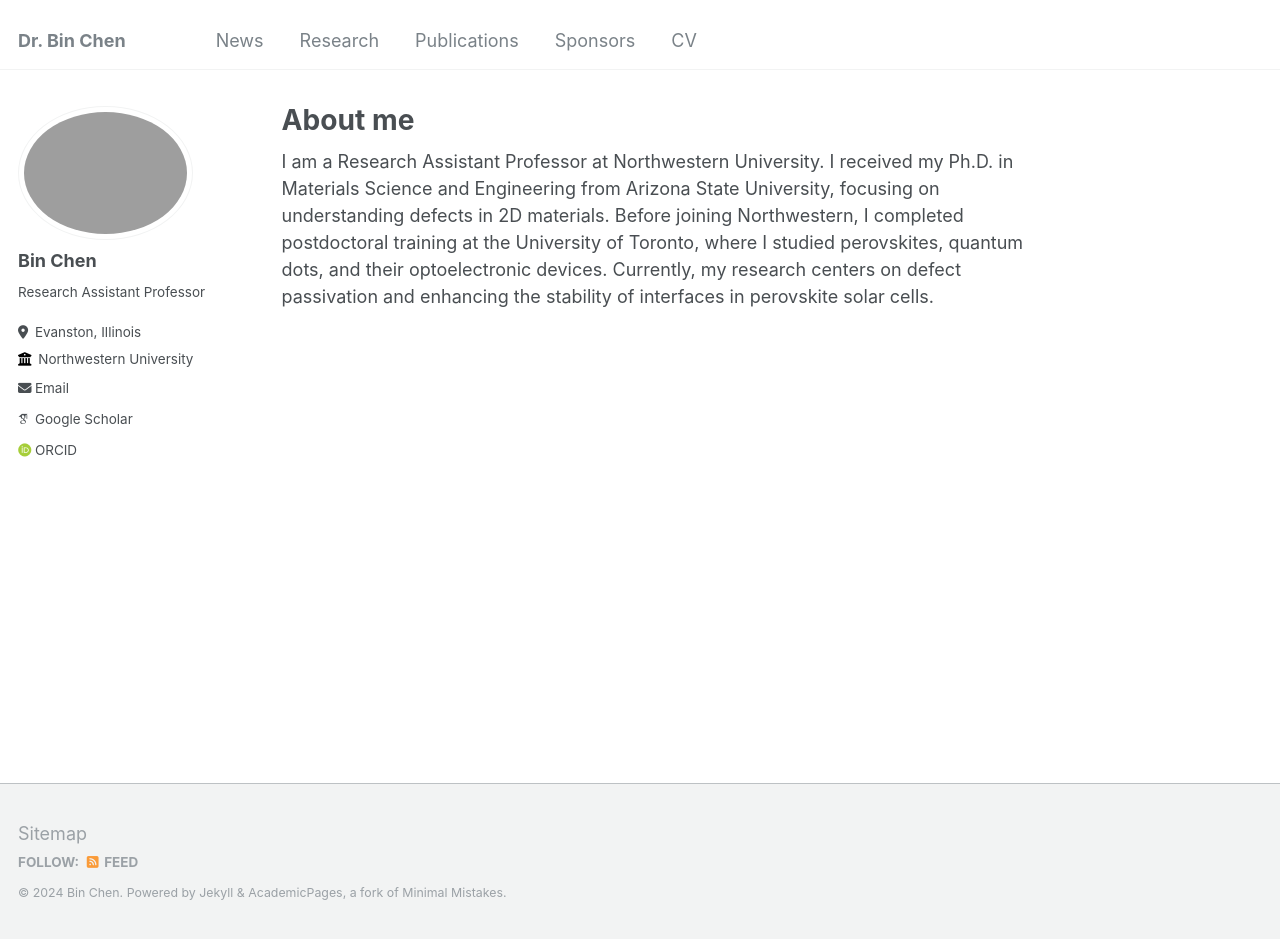
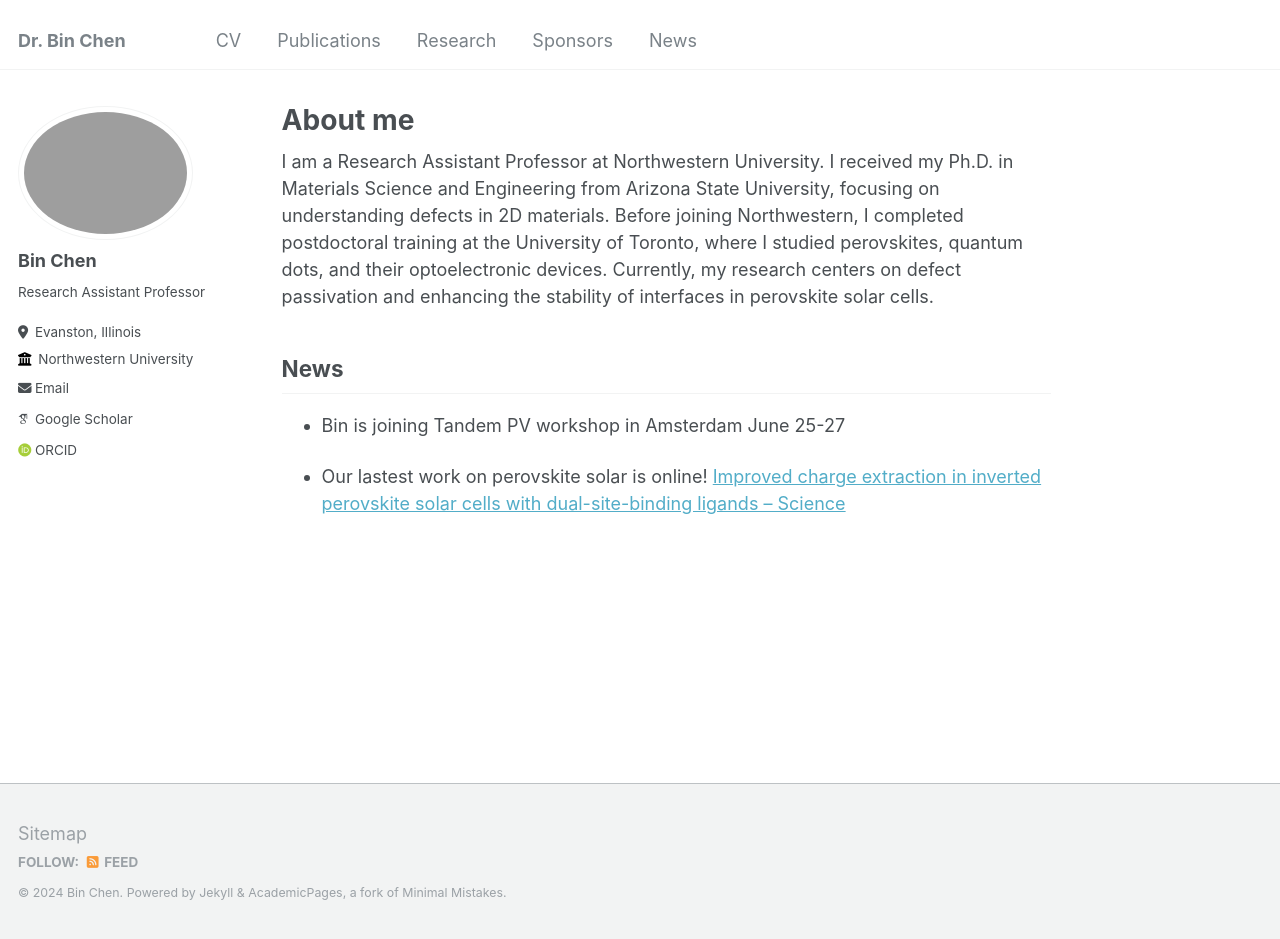
Before and after one commit to chenbinzero/chenbinzero.github.io, a Jekyll site: the page built from _pages/about.md, in a window 1280 px wide and 939 px high. Built offline with Jekyll 4.4.1, drawn with Linux system fonts in a browser that asks for light colours; some web fonts are replaced.

Commit message:
rearrange the pages

```diff
--- a/_pages/about.md
+++ b/_pages/about.md
@@ -8,3 +8,8 @@ redirect_from:
 ---
 
 I am a Research Assistant Professor at Northwestern University. I received my Ph.D. in Materials Science and Engineering from Arizona State University, focusing on understanding defects in 2D materials. Before joining Northwestern, I completed postdoctoral training at the University of Toronto, where I studied perovskites, quantum dots, and their optoelectronic devices. Currently, my research centers on defect passivation and enhancing the stability of interfaces in perovskite solar cells.
+
+## News
+* Bin is joining Tandem PV workshop in Amsterdam June 25-27
+
+* Our lastest work on perovskite solar is online! [Improved charge extraction in inverted perovskite solar cells with dual-site-binding ligands – Science](https://www.science.org/doi/10.1126/science.adm9474)
```
Also changed, not shown: _data/navigation.yml (+7 -7 lines), 1 other file.
